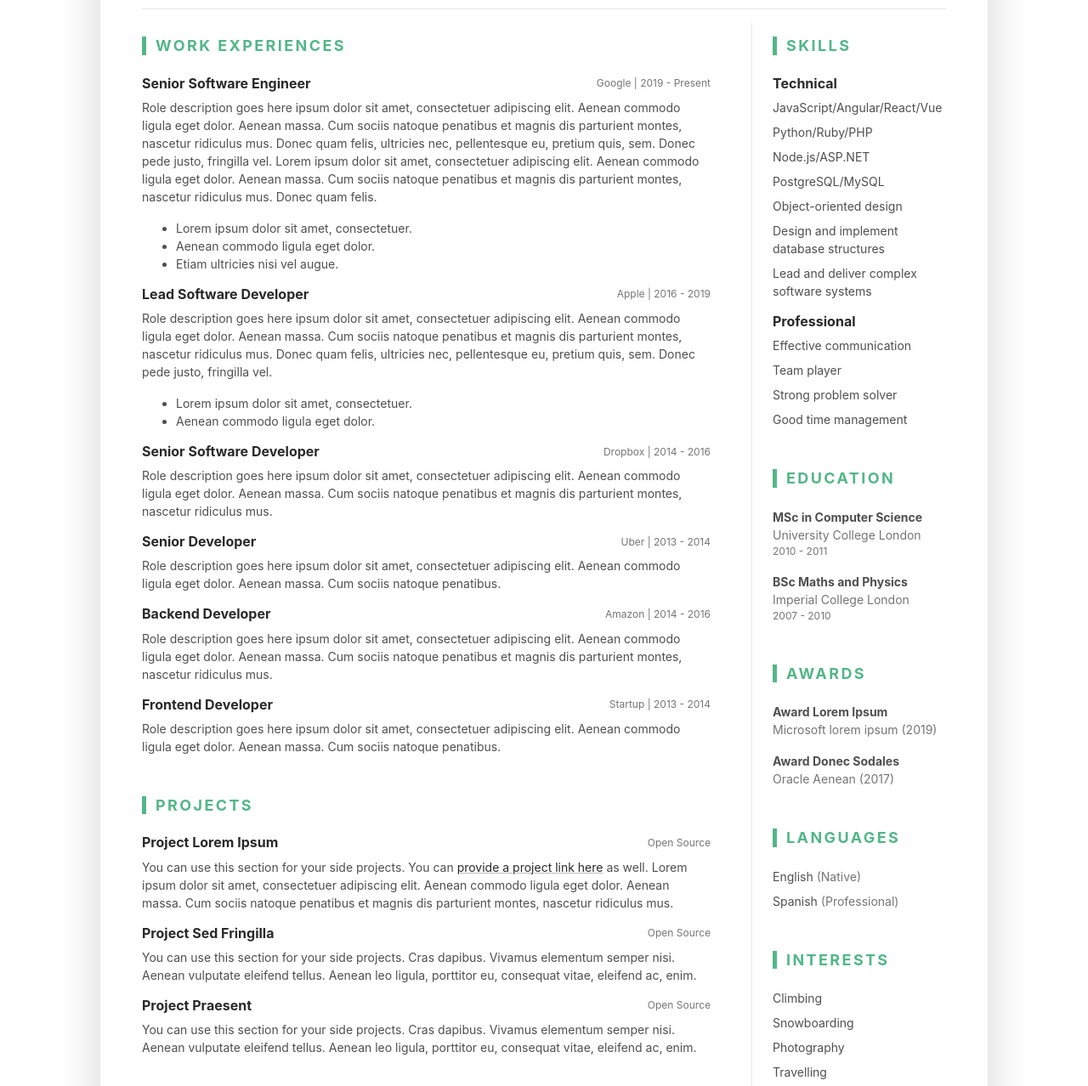
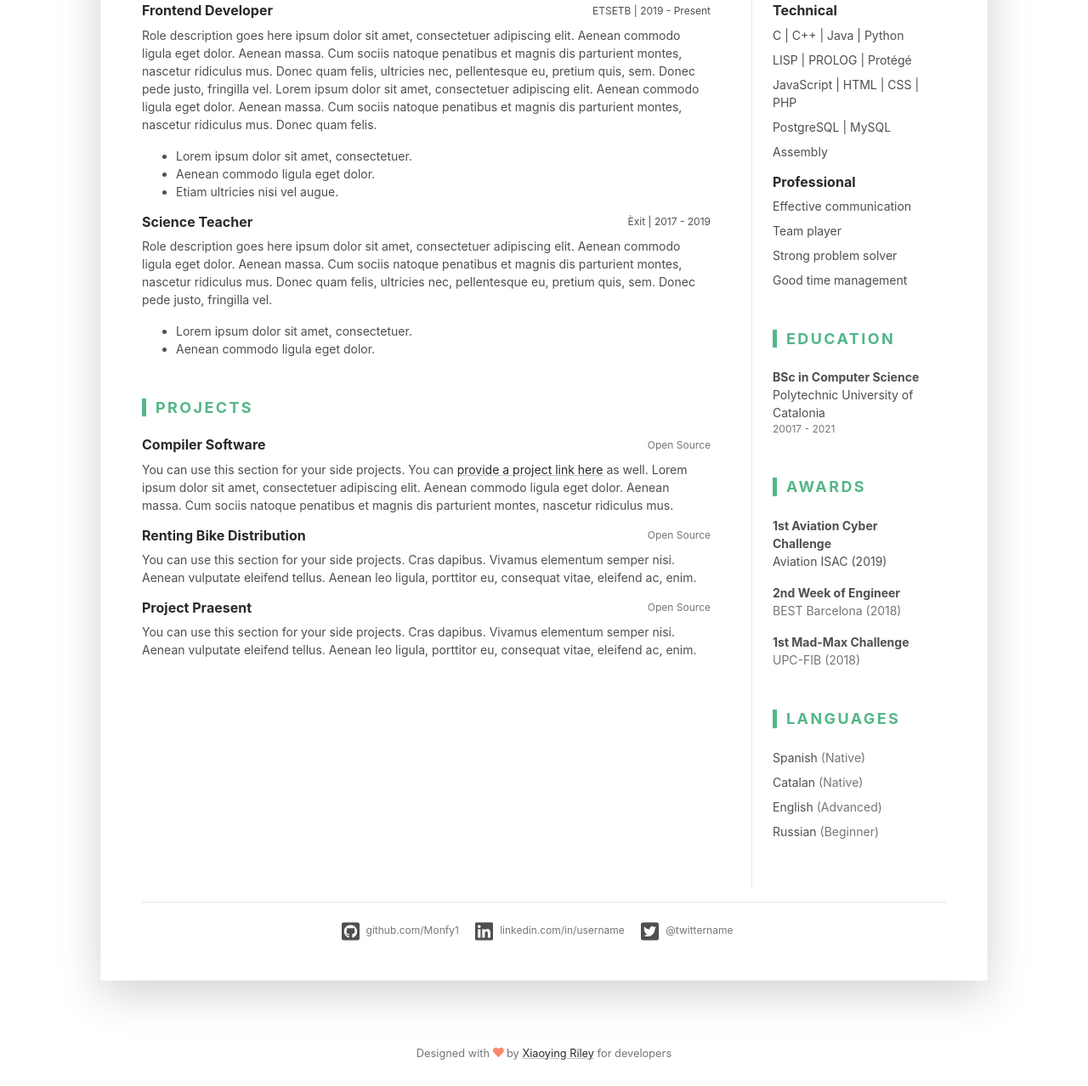
Before and after one commit to Monfy1/Monfy1.github.io, a plain HTML site: page index.html in a window 1280 px wide. Shown: the part 462-1740 px from the top of the page at 85% size. Drawn offline with Linux system fonts and the light colour scheme.

Commit message:
titles correctness

```diff
--- a/index.html
+++ b/index.html
@@ -1,7 +1,8 @@
 <!DOCTYPE html>
 <html lang="en">
+
 <head>
-	<title>DevResume - Bootstrap 4 Resume/CV Template For Software Developers</title>
+	<title>MarcMonfort-Resume/CV-Software Developers</title>
 
 	<!-- Meta -->
 	<meta charset="utf-8">
@@ -15,7 +16,9 @@
 	<link href="https://fonts.googleapis.com/css?family=Roboto:300,400,500,700,900" rel="stylesheet">
 
 	<!-- FontAwesome JS-->
-	<script defer src="https://use.fontawesome.com/releases/v5.8.1/js/all.js" integrity="sha384-g5uSoOSBd7KkhAMlnQILrecXvzst9TdC09/VM+pjDTCM+1il8RHz5fKANTFFb+gQ" crossorigin="anonymous"></script>
+	<script defer src="https://use.fontawesome.com/releases/v5.8.1/js/all.js"
+		integrity="sha384-g5uSoOSBd7KkhAMlnQILrecXvzst9TdC09/VM+pjDTCM+1il8RHz5fKANTFFb+gQ"
+		crossorigin="anonymous"></script>
 
 	<!-- Theme CSS -->
 	<link id="theme-style" rel="stylesheet" href="assets/css/devresume.css">
@@ -25,8 +28,8 @@
 <body>
 
 	<!-- DEMO ONLY -->
-	<div class="demo-banner px-2 py-3 text-white text-center font-weight-bold bg-primary">Want a professional Bootstrap 4 vcard & portfolio template for building your personal brand?<br class="d-lg-none"><a class="btn demo-btn-on-bg text-white font-weight-bold ml-2 mt-2 mt-lg-0" href="https://themes.3rdwavemedia.com/bootstrap-templates/resume/devcard-bootstrap-4-vcard-portfolio-template-for-software-developers/" target="_blank"><i class="fas fa-external-link-alt mr-2"></i>Check out DevCard</a>
-	</div>
+	<!--div class="demo-banner px-2 py-3 text-white text-center font-weight-bold bg-primary">Want a professional Bootstrap 4 vcard & portfolio template for building your personal brand?<br class="d-lg-none"><a class="btn demo-btn-on-bg text-white font-weight-bold ml-2 mt-2 mt-lg-0" href="https://themes.3rdwavemedia.com/bootstrap-templates/resume/devcard-bootstrap-4-vcard-portfolio-template-for-software-developers/" target="_blank"><i class="fas fa-external-link-alt mr-2"></i>Check out DevCard</a>
+	</div-->
 
 	<div class="main-wrapper">
 		<div class="container px-3 px-lg-5">
@@ -35,29 +38,47 @@
 				<div class="resume-header">
 					<div class="row align-items-center">
 						<div class="resume-title col-12 col-md-6 col-lg-8 col-xl-9">
-							<h2 class="resume-name mb-0 text-uppercase">Simon Doe</h2>
-							<div class="resume-tagline mb-3 mb-md-0">Senior Software Engineer</div>
-						</div><!--//resume-title-->
+							<h2 class="resume-name mb-0 text-uppercase">Marc Monfort</h2>
+							<div class="resume-tagline mb-3 mb-md-0">Computer Engineer</div>
+						</div>
+						<!--//resume-title-->
 						<div class="resume-contact col-12 col-md-6 col-lg-4 col-xl-3">
 							<ul class="list-unstyled mb-0">
-								<li class="mb-2"><i class="fas fa-phone-square fa-fw fa-lg mr-2 "></i><a class="resume-link" href="tel:#">0123 4567 890</a></li>
-								<li class="mb-2"><i class="fas fa-envelope-square fa-fw fa-lg mr-2"></i><a class="resume-link" href="mailto:#">simon.doe@yourwebsite.com</a></li>
-								<li class="mb-2"><i class="fas fa-globe fa-fw fa-lg mr-2"></i><a class="resume-link" href="#">www.yourwebsite.com</a></li>
-								<li class="mb-0"><i class="fas fa-map-marker-alt fa-fw fa-lg mr-2"></i>New York</li>
+								<li class="mb-2"><i class="fas fa-phone-square fa-fw fa-lg mr-2 "></i><a
+										class="resume-link" href="tel:#">+34 665 43 50 10</a></li>
+								<li class="mb-2"><i class="fas fa-envelope-square fa-fw fa-lg mr-2"></i><a
+										class="resume-link" href="mailto:marc.monfort@gmail.com">marc.monfort@gmail.com</a></li>
+								<!--li class="mb-2"><i class="fas fa-globe fa-fw fa-lg mr-2"></i><a class="resume-link" href="#">www.yourwebsite.com</a></li-->
+								<li class="mb-0"><i class="fas fa-map-marker-alt fa-fw fa-lg mr-2"></i>Barcelona</li>
 							</ul>
-						</div><!--//resume-contact-->
-					</div><!--//row-->
+						</div>
+						<!--//resume-contact-->
+					</div>
+					<!--//row-->
 
-				</div><!--//resume-header-->
+				</div>
+				<!--//resume-header-->
 				<hr>
 				<div class="resume-intro py-3">
 					<div class="media flex-column flex-md-row align-items-center">
-						<img class="resume-profile-image mb-3 mb-md-0 mr-md-5 ml-md-0 rounded mx-auto" src="assets/images/resume-profile.png" alt="image">
+						<img class="resume-profile-image mb-3 mb-md-0 mr-md-5 ml-md-0 rounded mx-auto"
+							src="assets/images/resume-profile.png" alt="image">
 						<div class="media-body text-left">
-							<p class="mb-0">Summarise your career here. <a class="theme-link" href="https://themes.3rdwavemedia.com/resources/sketch-template/resume-sketch-sketch-resume-template-for-software-developers/" target="_blank">You can make a PDF version of your resume using our free Sketch template here</a>. Donec quam felis, ultricies nec, pellentesque eu. Lorem ipsum dolor sit amet, consectetuer adipiscing elit. Aenean commodo ligula eget dolor. Aenean massa. Cum sociis natoque penatibus et magnis dis parturient montes, nascetur ridiculus mus. Donec quam felis, ultricies nec, pellentesque eu, pretium quis, sem.  Maecenas nec odio et ante tincidunt tempus. Donec vitae sapien ut libero venenatis faucibus. Nullam quis ante. Etiam sit amet orci eget eros faucibus tincidunt. Duis leo. Sed fringilla mauris sit amet nibh. </p>
-						</div><!--//media-body-->
+							<p class="mb-0">Summarise your career here. <a class="theme-link"
+									href="https://themes.3rdwavemedia.com/resources/sketch-template/resume-sketch-sketch-resume-template-for-software-developers/"
+									target="_blank">You can make a PDF version of your resume using our free Sketch
+									template here</a>. Donec quam felis, ultricies nec, pellentesque eu. Lorem ipsum
+								dolor sit amet, consectetuer adipiscing elit. Aenean commodo ligula eget dolor. Aenean
+								massa. Cum sociis natoque penatibus et magnis dis parturient montes, nascetur ridiculus
+								mus. Donec quam felis, ultricies nec, pellentesque eu, pretium quis, sem. Maecenas nec
+								odio et ante tincidunt tempus. Donec vitae sapien ut libero venenatis faucibus. Nullam
+								quis ante. Etiam sit amet orci eget eros faucibus tincidunt. Duis leo. Sed fringilla
+								mauris sit amet nibh. </p>
 						</div>
-				</div><!--//resume-intro-->
+						<!--//media-body-->
+					</div>
+				</div>
+				<!--//resume-intro-->
 				<hr>
 				<div class="resume-body">
 					<div class="row">
@@ -66,176 +87,190 @@
 								<h3 class="text-uppercase resume-section-heading mb-4">Work Experiences</h3>
 								<div class="item mb-3">
 									<div class="item-heading row align-items-center mb-2">
-										<h4 class="item-title col-12 col-md-6 col-lg-8 mb-2 mb-md-0">Senior Software Engineer</h4>
-										<div class="item-meta col-12 col-md-6 col-lg-4 text-muted text-left text-md-right">Google | 2019 - Present</div>
+										<h4 class="item-title col-12 col-md-6 col-lg-8 mb-2 mb-md-0">Frontend Developer</h4>
+										<div
+											class="item-meta col-12 col-md-6 col-lg-4 text-muted text-left text-md-right">
+											<a class="resume-link" href="https://telecos.upc.edu/ca" target="_blank">ETSETB | 2019 - Present</a></div>
 
 									</div>
 									<div class="item-content">
-										<p>Role description goes here ipsum dolor sit amet, consectetuer adipiscing elit. Aenean commodo ligula eget dolor. Aenean massa. Cum sociis natoque penatibus et magnis dis parturient montes, nascetur ridiculus mus. Donec quam felis, ultricies nec, pellentesque eu, pretium quis, sem. Donec pede justo, fringilla vel. Lorem ipsum dolor sit amet, consectetuer adipiscing elit. Aenean commodo ligula eget dolor. Aenean massa. Cum sociis natoque penatibus et magnis dis parturient montes, nascetur ridiculus mus. Donec quam felis.</p>
+										<p>Role description goes here ipsum dolor sit amet, consectetuer adipiscing
+											elit. Aenean commodo ligula eget dolor. Aenean massa. Cum sociis natoque
+											penatibus et magnis dis parturient montes, nascetur ridiculus mus. Donec
+											quam felis, ultricies nec, pellentesque eu, pretium quis, sem. Donec pede
+											justo, fringilla vel. Lorem ipsum dolor sit amet, consectetuer adipiscing
+											elit. Aenean commodo ligula eget dolor. Aenean massa. Cum sociis natoque
+											penatibus et magnis dis parturient montes, nascetur ridiculus mus. Donec
+											quam felis.</p>
 										<ul class="resume-list">
 											<li>Lorem ipsum dolor sit amet, consectetuer.</li>
 											<li>Aenean commodo ligula eget dolor.</li>
 											<li>Etiam ultricies nisi vel augue.</li>
 										</ul>
 									</div>
-								</div><!--//item-->
+								</div>
+								<!--//item-->
 								<div class="item mb-3">
 									<div class="item-heading row align-items-center mb-2">
-										<h4 class="item-title col-12 col-md-6 col-lg-8 mb-2 mb-md-0">Lead Software Developer</h4>
-										<div class="item-meta col-12 col-md-6 col-lg-4 text-muted text-left text-md-right">Apple | 2016 - 2019</div>
+										<h4 class="item-title col-12 col-md-6 col-lg-8 mb-2 mb-md-0">Science Teacher</h4>
+										<div
+											class="item-meta col-12 col-md-6 col-lg-4 text-muted text-left text-md-right">
+											<a class="resume-link" href="https://www.edubcn.cat/exit/" target="_blank">
+												Èxit | 2017 - 2019</a></div>
 
 									</div>
 									<div class="item-content">
-										<p>Role description goes here ipsum dolor sit amet, consectetuer adipiscing elit. Aenean commodo ligula eget dolor. Aenean massa. Cum sociis natoque penatibus et magnis dis parturient montes, nascetur ridiculus mus. Donec quam felis, ultricies nec, pellentesque eu, pretium quis, sem. Donec pede justo, fringilla vel.</p>
+										<p>Role description goes here ipsum dolor sit amet, consectetuer adipiscing
+											elit. Aenean commodo ligula eget dolor. Aenean massa. Cum sociis natoque
+											penatibus et magnis dis parturient montes, nascetur ridiculus mus. Donec
+											quam felis, ultricies nec, pellentesque eu, pretium quis, sem. Donec pede
+											justo, fringilla vel.</p>
 										<ul class="resume-list">
 											<li>Lorem ipsum dolor sit amet, consectetuer.</li>
 											<li>Aenean commodo ligula eget dolor.</li>
 										</ul>
 									</div>
-								</div><!--//item-->
-								<div class="item mb-3">
-									<div class="item-heading row align-items-center mb-2">
-										<h4 class="item-title col-12 col-md-6 col-lg-8 mb-2 mb-md-0">Senior Software Developer</h4>
-										<div class="item-meta col-12 col-md-6 col-lg-4 text-muted text-left text-md-right">Dropbox | 2014 - 2016</div>
+								</div>
+								<!--//item-->
 
-									</div>
-									<div class="item-content">
-										<p>Role description goes here ipsum dolor sit amet, consectetuer adipiscing elit. Aenean commodo ligula eget dolor. Aenean massa. Cum sociis natoque penatibus et magnis dis parturient montes, nascetur ridiculus mus.</p>
-									</div>
-								</div><!--//item-->
-								<div class="item">
-									<div class="item-heading row align-items-center mb-2">
-										<h4 class="item-title col-12 col-md-6 col-lg-8 mb-2 mb-md-0">Senior Developer</h4>
-										<div class="item-meta col-12 col-md-6 col-lg-4 text-muted text-left text-md-right">Uber | 2013 - 2014</div>
-
-									</div>
-									<div class="item-content">
-										<p>Role description goes here ipsum dolor sit amet, consectetuer adipiscing elit. Aenean commodo ligula eget dolor. Aenean massa. Cum sociis natoque penatibus. </p>
-									</div>
-								</div><!--//item-->
-								<div class="item">
-									<div class="item-heading row align-items-center mb-2">
-										<h4 class="item-title col-12 col-md-6 col-lg-8 mb-2 mb-md-0">Backend Developer</h4>
-										<div class="item-meta col-12 col-md-6 col-lg-4 text-muted text-left text-md-right">Amazon | 2014 - 2016</div>
-
-									</div>
-									<div class="item-content">
-										<p>Role description goes here ipsum dolor sit amet, consectetuer adipiscing elit. Aenean commodo ligula eget dolor. Aenean massa. Cum sociis natoque penatibus et magnis dis parturient montes, nascetur ridiculus mus.</p>
-									</div>
-								</div><!--//item-->
-								<div class="item">
-									<div class="item-heading row align-items-center mb-2">
-										<h4 class="item-title col-12 col-md-6 col-lg-8 mb-2 mb-md-0">Frontend Developer</h4>
-										<div class="item-meta col-12 col-md-6 col-lg-4 text-muted text-left text-md-right">Startup | 2013 - 2014</div>
-
-									</div>
-									<div class="item-content">
-										<p>Role description goes here ipsum dolor sit amet, consectetuer adipiscing elit. Aenean commodo ligula eget dolor. Aenean massa. Cum sociis natoque penatibus. </p>
-									</div>
-								</div><!--//item-->
-
-							</section><!--//work-section-->
+							</section>
+							<!--//work-section-->
 
 
 							<section class="project-section py-3">
 								<h3 class="text-uppercase resume-section-heading mb-4">Projects</h3>
 								<div class="item mb-3">
 									<div class="item-heading row align-items-center mb-2">
-										<h4 class="item-title col-12 col-md-6 col-lg-8 mb-2 mb-md-0">Project Lorem Ipsum</h4>
-										<div class="item-meta col-12 col-md-6 col-lg-4 text-muted text-left text-md-right">Open Source</div>
+										<h4 class="item-title col-12 col-md-6 col-lg-8 mb-2 mb-md-0">Compiler Software
+										</h4>
+										<div
+											class="item-meta col-12 col-md-6 col-lg-4 text-muted text-left text-md-right">
+											Open Source</div>
 
 									</div>
 									<div class="item-content">
-										<p>You can use this section for your side projects. You can <a href="#" class="theme-link">provide a project link here</a> as well. Lorem ipsum dolor sit amet, consectetuer adipiscing elit. Aenean commodo ligula eget dolor. Aenean massa. Cum sociis natoque penatibus et magnis dis parturient montes, nascetur ridiculus mus.</p>
+										<p>You can use this section for your side projects. You can <a href="#"
+												class="theme-link">provide a project link here</a> as well. Lorem ipsum
+											dolor sit amet, consectetuer adipiscing elit. Aenean commodo ligula eget
+											dolor. Aenean massa. Cum sociis natoque penatibus et magnis dis parturient
+											montes, nascetur ridiculus mus.</p>
 
 
 									</div>
-								</div><!--//item-->
+								</div>
+								<!--//item-->
 								<div class="item">
 									<div class="item-heading row align-items-center mb-2">
-										<h4 class="item-title col-12 col-md-6 col-lg-8 mb-2 mb-md-0">Project Sed Fringilla</h4>
-										<div class="item-meta col-12 col-md-6 col-lg-4 text-muted text-left text-md-right">Open Source</div>
+										<h4 class="item-title col-12 col-md-6 col-lg-8 mb-2 mb-md-0">Renting Bike Distribution</h4>
+										<div
+											class="item-meta col-12 col-md-6 col-lg-4 text-muted text-left text-md-right">
+											Open Source</div>
 
 									</div>
 									<div class="item-content">
-										<p>You can use this section for your side projects. Cras dapibus. Vivamus elementum semper nisi. Aenean vulputate eleifend tellus. Aenean leo ligula, porttitor eu, consequat vitae, eleifend ac, enim.</p>
+										<p>You can use this section for your side projects. Cras dapibus. Vivamus
+											elementum semper nisi. Aenean vulputate eleifend tellus. Aenean leo ligula,
+											porttitor eu, consequat vitae, eleifend ac, enim.</p>
 
 									</div>
-								</div><!--//item-->
+								</div>
+								<!--//item-->
 								<div class="item">
 									<div class="item-heading row align-items-center mb-2">
-										<h4 class="item-title col-12 col-md-6 col-lg-8 mb-2 mb-md-0">Project Praesent </h4>
-										<div class="item-meta col-12 col-md-6 col-lg-4 text-muted text-left text-md-right">Open Source</div>
+										<h4 class="item-title col-12 col-md-6 col-lg-8 mb-2 mb-md-0">Project Praesent
+										</h4>
+										<div
+											class="item-meta col-12 col-md-6 col-lg-4 text-muted text-left text-md-right">
+											Open Source</div>
 
 									</div>
 									<div class="item-content">
-										<p>You can use this section for your side projects. Cras dapibus. Vivamus elementum semper nisi. Aenean vulputate eleifend tellus. Aenean leo ligula, porttitor eu, consequat vitae, eleifend ac, enim.</p>
+										<p>You can use this section for your side projects. Cras dapibus. Vivamus
+											elementum semper nisi. Aenean vulputate eleifend tellus. Aenean leo ligula,
+											porttitor eu, consequat vitae, eleifend ac, enim.</p>
 
 									</div>
-								</div><!--//item-->
-							</section><!--//project-section-->
-						</div><!--//resume-main-->
+								</div>
+								<!--//item-->
+							</section>
+							<!--//project-section-->
+						</div>
+						<!--//resume-main-->
 						<aside class="resume-aside col-12 col-lg-4 col-xl-3 px-lg-4 pb-lg-4">
 							<section class="skills-section py-3">
 								<h3 class="text-uppercase resume-section-heading mb-4">Skills</h3>
 								<div class="item">
 									<h4 class="item-title">Technical</h4>
 									<ul class="list-unstyled resume-skills-list">
-										<li class="mb-2">JavaScript/Angular/React/Vue</li>
-										<li class="mb-2">Python/Ruby/PHP<li>
-											<li class="mb-2">Node.js/ASP.NET</li>
-											<li class="mb-2">PostgreSQL/MySQL</li>
-											<li class="mb-2">Object-oriented design</li>
-											<li class="mb-2">Design and implement database structures</li>
-											<li>Lead and deliver complex software systems</li>
+										<li class="mb-2">C | C++ | Java | Python</li>
+										<li class="mb-2">LISP | PROLOG | Protégé</li>
+										<li class="mb-2">JavaScript | HTML | CSS | PHP</li>
+										<li class="mb-2">PostgreSQL | MySQL</li>
+										<li class="mb-2">Assembly</li>
 									</ul>
-									</div><!--//item-->
+								</div>
+								<!--//item-->
 								<div class="item">
 									<h4 class="item-title">Professional</h4>
 									<ul class="list-unstyled resume-skills-list">
 										<li class="mb-2">Effective communication</li>
-											<li class="mb-2">Team player<li>
+										<li class="mb-2">Team player
+										<li>
 										<li class="mb-2">Strong problem solver</li>
 										<li>Good time management</li>
 									</ul>
-										</div><!--//item-->
-									</section><!--//skills-section-->
+								</div>
+								<!--//item-->
+							</section>
+							<!--//skills-section-->
 							<section class="education-section py-3">
 								<h3 class="text-uppercase resume-section-heading mb-4">Education</h3>
 								<ul class="list-unstyled resume-education-list">
-											<li class="mb-3">
-												<div class="resume-degree font-weight-bold">MSc in Computer Science</div>
-												<div class="resume-degree-org text-muted">University College London</div>
-												<div class="resume-degree-time text-muted">2010 - 2011</div>
-											</li>
+									<!--li class="mb-3">
+										<div class="resume-degree font-weight-bold">MSc in Artificial Intelligence</div>
+										<div class="resume-degree-org text-muted">Polytechnic University of Catalonia</div>
+										<div class="resume-degree-time text-muted">2021 - 2023</div>
+									</li-->
 									<li>
-												<div class="resume-degree font-weight-bold">BSc Maths and Physics</div>
-												<div class="resume-degree-org text-muted">Imperial College London</div>
-												<div class="resume-degree-time text-muted">2007 - 2010</div>
+										<div class="resume-degree font-weight-bold">BSc in Computer Science</div>
+										<div class="resume-degree-org text-muted"><a class="resume-link" href="https://www.fib.upc.edu/en" target="_blank">
+											Polytechnic University of Catalonia</a></div>
+										<div class="resume-degree-time text-muted">20017 - 2021</div>
 									</li>
 								</ul>
-									</section><!--//education-section-->
+							</section>
+							<!--//education-section-->
 							<section class="education-section py-3">
 								<h3 class="text-uppercase resume-section-heading mb-4">Awards</h3>
 								<ul class="list-unstyled resume-awards-list">
 									<li class="mb-3">
-												<div class="font-weight-bold">Award Lorem Ipsum</div>
-												<div class="text-muted">Microsoft lorem ipsum (2019)</div>
+										<div class="font-weight-bold"><a class="resume-link" href="./files/Check-AviationIsac2019.pdf" target="_blank">
+											1st Aviation Cyber Challenge</a></div>
+										<div class="text-muted"><a class="resume-link" href="./files/aviation-challenge-2019.pdf" target="_blank">
+											Aviation ISAC (2019)</a></div>
+									</li>
+									<li class="mb-3">
+										<div class="font-weight-bold">2nd Week of Engineer</div>
+										<div class="text-muted">BEST Barcelona (2018)</div>
 									</li>
 									<li>
-												<div class="font-weight-bold">Award Donec Sodales</div>
-												<div class="text-muted">Oracle Aenean (2017)</div>
+										<div class="font-weight-bold">1st Mad-Max Challenge</div>
+										<div class="text-muted">UPC-FIB (2018)</div>
 									</li>
 								</ul>
-									</section><!--//education-section-->
+							</section>
+							<!--//education-section-->
 							<section class="skills-section py-3">
 								<h3 class="text-uppercase resume-section-heading mb-4">Languages</h3>
 								<ul class="list-unstyled resume-lang-list">
-											<li class="mb-2">English <span class="text-muted">(Native)</span></li>
-											<li>Spanish <span class="text-muted">(Professional)</span></li>
+									<li class="mb-2">Spanish <span class="text-muted">(Native)</span></li>
+									<li class="mb-2">Catalan <span class="text-muted">(Native)</span></li>
+									<li class ="mb-2">English <span class="text-muted">(Advanced)</span></li>
+									<li>Russian <span class="text-muted">(Beginner)</span></li>
 								</ul>
-									</section><!--//certificates-section-->
-									<section class="skills-section py-3">
+							</section>
+							<!--//certificates-section-->
+							<!--section class="skills-section py-3">
 								<h3 class="text-uppercase resume-section-heading mb-4">Interests</h3>
 								<ul class="list-unstyled resume-interests-list mb-0">
 									<li class="mb-2">Climbing</li>
@@ -243,30 +278,45 @@
 									<li class="mb-2">Photography</li>
 									<li>Travelling</li>
 								</ul>
-									</section><!--//certificates-section-->
+							</section-->
+							<!--//certificates-section-->
 
-								</aside><!--//resume-aside-->
-							</div><!--//row-->
-						</div><!--//resume-body-->
+						</aside>
+						<!--//resume-aside-->
+					</div>
+					<!--//row-->
+				</div>
+				<!--//resume-body-->
 				<hr>
 				<div class="resume-footer text-center">
 					<ul class="resume-social-list list-inline mx-auto mb-0 d-inline-block text-muted">
-								<li class="list-inline-item mb-lg-0 mr-3"><a class="resume-link" href="#"><i class="fab fa-github-square fa-2x mr-2" data-fa-transform="down-4"></i><span class="d-none d-lg-inline-block text-muted">github.com/username</span></a></li>
-								<li class="list-inline-item mb-lg-0 mr-3"><a class="resume-link" href="#"><i class="fab fa-linkedin fa-2x mr-2" data-fa-transform="down-4"></i><span class="d-none d-lg-inline-block text-muted">linkedin.com/in/username</span></a></li>
-								<li class="list-inline-item mb-lg-0 mr-lg-3"><a class="resume-link" href="#"><i class="fab fa-twitter-square fa-2x mr-2" data-fa-transform="down-4"></i><span class="d-none d-lg-inline-block text-muted">@twittername</span></a></li>
+						<li class="list-inline-item mb-lg-0 mr-3"><a class="resume-link" href="https://github.com/Monfy1" target="_blank"><i
+									class="fab fa-github-square fa-2x mr-2" data-fa-transform="down-4"></i><span
+									class="d-none d-lg-inline-block text-muted">github.com/Monfy1</span></a></li>
+						<li class="list-inline-item mb-lg-0 mr-3"><a class="resume-link" href="#" target="_blank"><i
+									class="fab fa-linkedin fa-2x mr-2" data-fa-transform="down-4"></i><span
+									class="d-none d-lg-inline-block text-muted">linkedin.com/in/username</span></a></li>
+						<li class="list-inline-item mb-lg-0 mr-lg-3"><a class="resume-link" href="#" target="_blank"><i
+									class="fab fa-twitter-square fa-2x mr-2" data-fa-transform="down-4"></i><span
+									class="d-none d-lg-inline-block text-muted">@twittername</span></a></li>
 					</ul>
-						</div><!--//resume-footer-->
+				</div>
+				<!--//resume-footer-->
 			</article>
 
-				</div><!--//container-->
+		</div>
+		<!--//container-->
 
 		<footer class="footer text-center py-4">
 			<!--/* This template is released under the Creative Commons Attribution 3.0 License. Please keep the attribution link below when using for your own project. Thank you for your support. :) If you'd like to use the template without the attribution, you can buy the commercial license via our website: themes.3rdwavemedia.com */-->
-					<small class="copyright text-muted">Designed with <i class="fas fa-heart"></i> by <a class="theme-link" href="http://themes.3rdwavemedia.com" target="_blank">Xiaoying Riley</a> for developers</small>
+			<small class="copyright text-muted">Designed with <i class="fas fa-heart"></i> by <a class="theme-link"
+					href="http://themes.3rdwavemedia.com" target="_blank">Xiaoying Riley</a> for developers</small>
 		</footer>
 
-			</div><!--//main-wrapper-->
+	</div>
+	<!--//main-wrapper-->
 
 
 </body>
+
 </html>
```
Also changed, not shown: 2 other files. Lines whose indentation alone changed are shown as unchanged.
